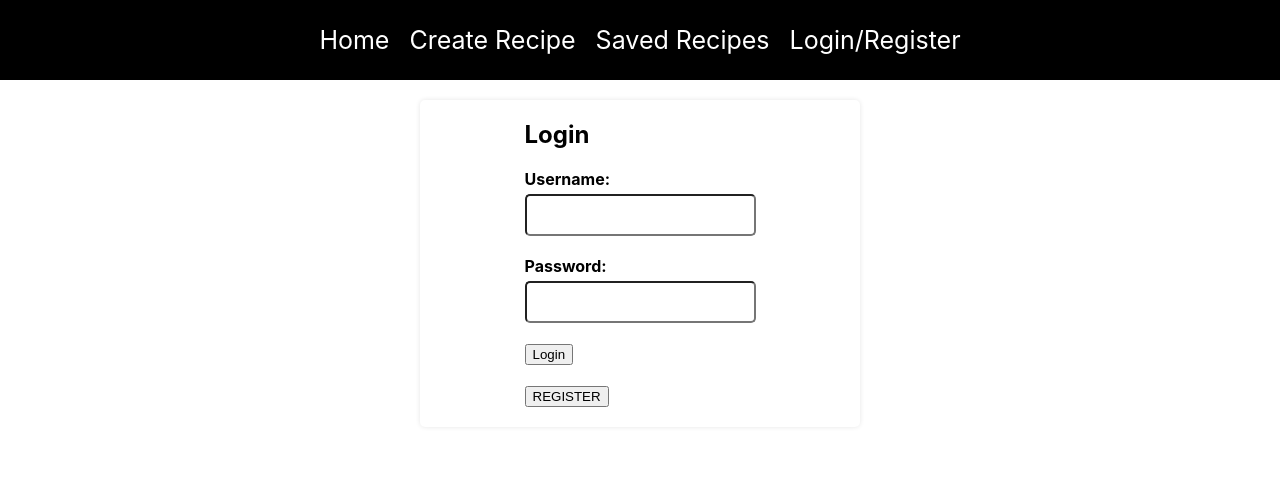
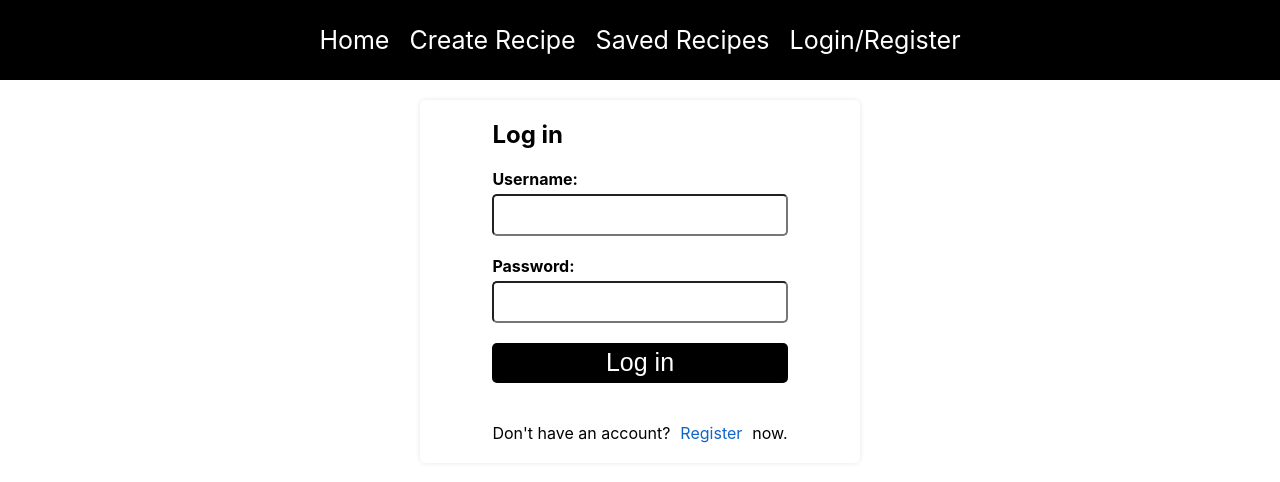
Before and after one commit to erickfb5/MERN-recipe-app, a React (Create React App) app in the folder client/: page /login in a window 1280 px wide. Shown: the top 482 px of the page. Built offline with nearby package versions, Linux system fonts and the light colour scheme.

Commit message:
updated: components & routes / deleted: auth.js

```diff
--- a/client/src/App.css
+++ b/client/src/App.css
@@ -112,8 +112,8 @@ img {
 }
 
 .spinner {
-    width: 200px;
-    height: 200px;
+  width: 200px;
+  height: 200px;
 }
 
 p {
@@ -121,8 +121,32 @@ p {
   font-size: 12px;
 }
 
+.submit {
+  display: flex;
+  justify-content: center;
+  align-items: center;
+  font-size: 25px;
+  width: 100%;
+  height: 40px;
+  color: white;
+  background-color: rgba(0, 0, 0);
+  border: none;
+  border-radius: 5px;
+  box-shadow: #7f1818;
+}
+
+.submit:hover {
+  color: white;
+  background-color: rgb(3, 105, 231);
+
+}
+
 .error-message {
   color: red;
   font-size: 10px;
+}
 
+.register-link {
+  font-size: inherit;
+  color: rgb(16, 100, 204);
 }
--- a/client/src/components/Form.jsx
+++ b/client/src/components/Form.jsx
@@ -1,4 +1,5 @@
-import { useNavigate } from "react-router-dom";
+import { Link } from "react-router-dom";
+
 import { FormInput } from "./FormInput";
 
 export const Form = ({
@@ -10,9 +11,9 @@ export const Form = ({
   onSubmit,
   errorMessage,
 }) => {
-  const navigate = useNavigate();
+
   const usernameRegex = /^[a-zA-Z]?(?!.*__)[a-zA-Z_]*$/;
-
+  const passwordRegex = /^(\S+)?$/;
 
   return (
     <div className="auth-container">
@@ -23,27 +24,40 @@ export const Form = ({
           type="username"
           value={username}
           onChange={(event) =>
-            usernameRegex.test(event.target.value) &&
-            setUsername((event.target.value).toLowerCase())
+            label !== "Register"
+              ? setUsername(event.target.value.toLowerCase())
+              : usernameRegex.test(event.target.value) &&
+                setUsername(event.target.value.toLowerCase())
           }
         />
         <FormInput
           label="Password"
           type="password"
           value={password}
-          onChange={(event) => setPassword(event.target.value)}
+          onChange={(event) =>
+            passwordRegex.test(event.target.value) &&
+            setPassword(event.target.value)
+          }
         />
         {errorMessage && (
           <p className="error-message">
             {errorMessage} <br />
           </p>
         )}
-        <button type="submit">{label}</button>
-
+        <button className="submit" type="submit">
+          {label}
+        </button>
         <br />
         <br />
-        {label === "Login" && (
-          <button onClick={() => navigate("/register")}>REGISTER</button>
+
+        {label === "Log in" && (
+          <>
+            Don't have an account?
+            <Link className="register-link" to={"/register"}>
+              Register
+            </Link>
+            now.
+          </>
         )}
       </form>
     </div>
--- a/client/src/components/FormInput.jsx
+++ b/client/src/components/FormInput.jsx
@@ -2,7 +2,7 @@ export const FormInput = ({ label, type, value, onChange }) => {
   return (
     <div className="form-group">
       <label htmlFor={type}>{label}: </label>
-      <input type={type} id={type} value={value} onChange={onChange} />
+      <input type={type} id={type} value={value} onChange={onChange} required />
     </div>
   );
 };
--- a/client/src/components/Login.jsx
+++ b/client/src/components/Login.jsx
@@ -1,7 +1,7 @@
 import { useState } from "react";
-import axios from "axios";
 import { useCookies } from "react-cookie";
 import { useNavigate } from "react-router-dom";
+import axios from "axios";
 
 import { Form } from "./Form";
 
@@ -28,7 +28,6 @@ const Login = () => {
 
     } catch (err) {
       const { message } = err.response.data;
-      alert(message);
       setErrorMessage(message);
       console.error(err);
     }
@@ -40,7 +39,7 @@ const Login = () => {
       setUsername={setUsername}
       password={password}
       setPassword={setPassword}
-      label="Login"
+      label="Log in"
       onSubmit={onSubmit}
       errorMessage={errorMessage}
     />
--- a/client/src/components/Register.jsx
+++ b/client/src/components/Register.jsx
@@ -1,4 +1,5 @@
 import { useState } from "react";
+import { useNavigate } from "react-router-dom";
 import axios from "axios";
 
 import { Form } from "./Form";
@@ -6,6 +7,9 @@ import { Form } from "./Form";
 const Register = () => {
   const [username, setUsername] = useState("");
   const [password, setPassword] = useState("");
+  const [errorMessage, setErrorMessage] = useState("");
+
+  const navigate = useNavigate()
 
   const onSubmit = async (event) => {
     event.preventDefault();
@@ -16,9 +20,12 @@ const Register = () => {
       });
 
       alert('Registration completed sucessfully. Now you may login')
+      navigate('/login')
 
     } catch (err) {
-      console.error(err)
+      const { message } = err.response.data;
+      setErrorMessage(message);
+      console.error(err);
     }
   };
 
@@ -30,6 +37,7 @@ const Register = () => {
       setPassword={setPassword}
       label="Register"
       onSubmit={onSubmit}
+      errorMessage={errorMessage}
     />
   );
 };
--- a/client/src/hooks/useGetUserID.js
+++ b/client/src/hooks/useGetUserID.js
@@ -1,3 +1 @@
-export const useGetUserID = () => {
-    return window.localStorage.getItem('userID')
-}
+export const useGetUserID = () => window.localStorage.getItem("userID");
--- a/client/src/pages/auth.js
+++ /dev/null
@@ -1,12 +0,0 @@
-import {Login, Register} from "../components"
-
-const Auth = () => {
-    return (
-      <div className="auth">
-        <Login />
-        <Register />
-      </div>
-    )
-  }
-
-  export default Auth
--- a/client/src/pages/create-recipe.js
+++ b/client/src/pages/create-recipe.js
@@ -20,7 +20,7 @@ const CreateRecipe = () => {
 
   useEffect(() => {
     if (!userID) {
-      alert("You must login to create a recipe!");
+      alert("You must log in to create a recipe!");
       navigate("/login");
     }
   }, []);
--- a/client/src/pages/index.js
+++ b/client/src/pages/index.js
@@ -1,4 +1,3 @@
-export {default as Auth} from './auth'
 export {default as CreateRecipe} from './create-recipe'
 export {default as Home} from './home'
 export {default as SavedRecipes} from './saved-recipes'
```
Also changed, not shown: 2 other files (tests, documents, lock files or other folders).
